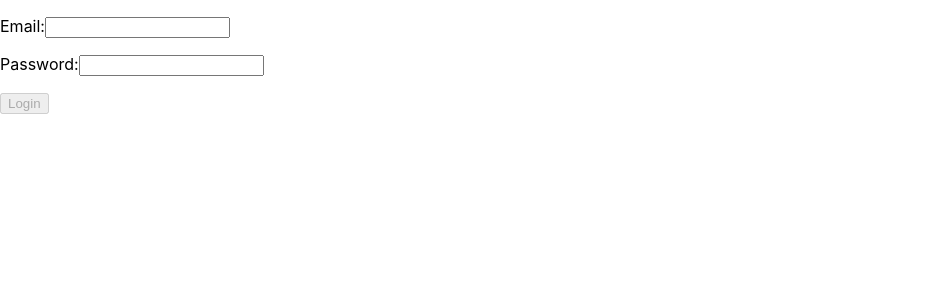
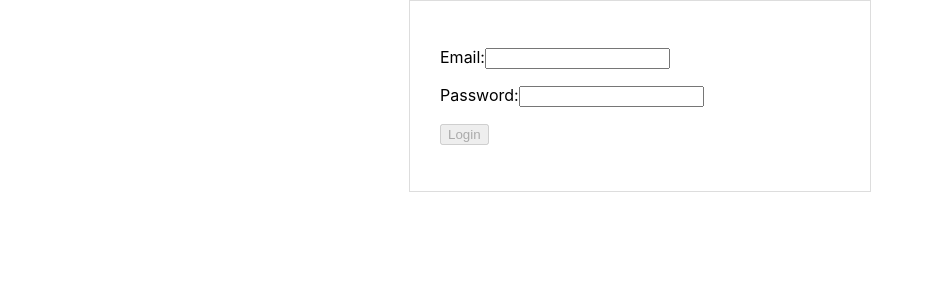
Before and after one commit to bluestormcreative/jsforwp-react-bootcamp, a React (Create React App) app in the folder barkparkapp/: page / in a window 1280 px wide. Shown: the top 300 px of the page, without its empty margins (0-934 px from the left). Built offline with nearby package versions, Linux system fonts and the light colour scheme.

Commit message:
Center login form

```diff
--- a/barkparkapp/src/App.css
+++ b/barkparkapp/src/App.css
@@ -1,5 +1,8 @@
-.App {
-
+.App__login {
+	border: 1px solid #ddd;
+	padding: 30px;
+	margin: 0 auto;
+	max-width: 400px;
 }
 
 .calendar__container {
@@ -51,7 +54,7 @@
 }
 
 .rbc-day-slot .rbc-time-slot {
-  border-top-color: #ddd
+	border-top-color: #ddd;
 }
 
 .rbc-day-slot .rbc-events-container {
```
Lines whose indentation alone changed are shown as unchanged.
